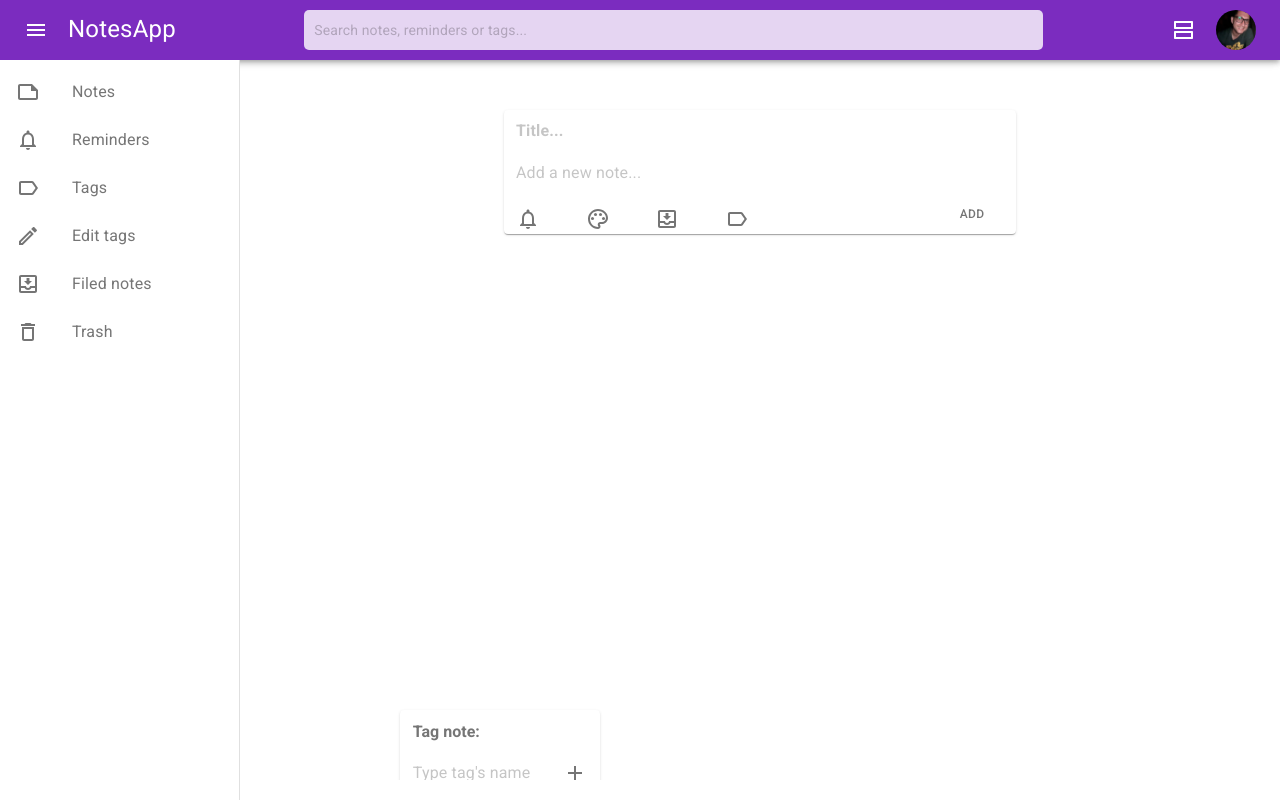
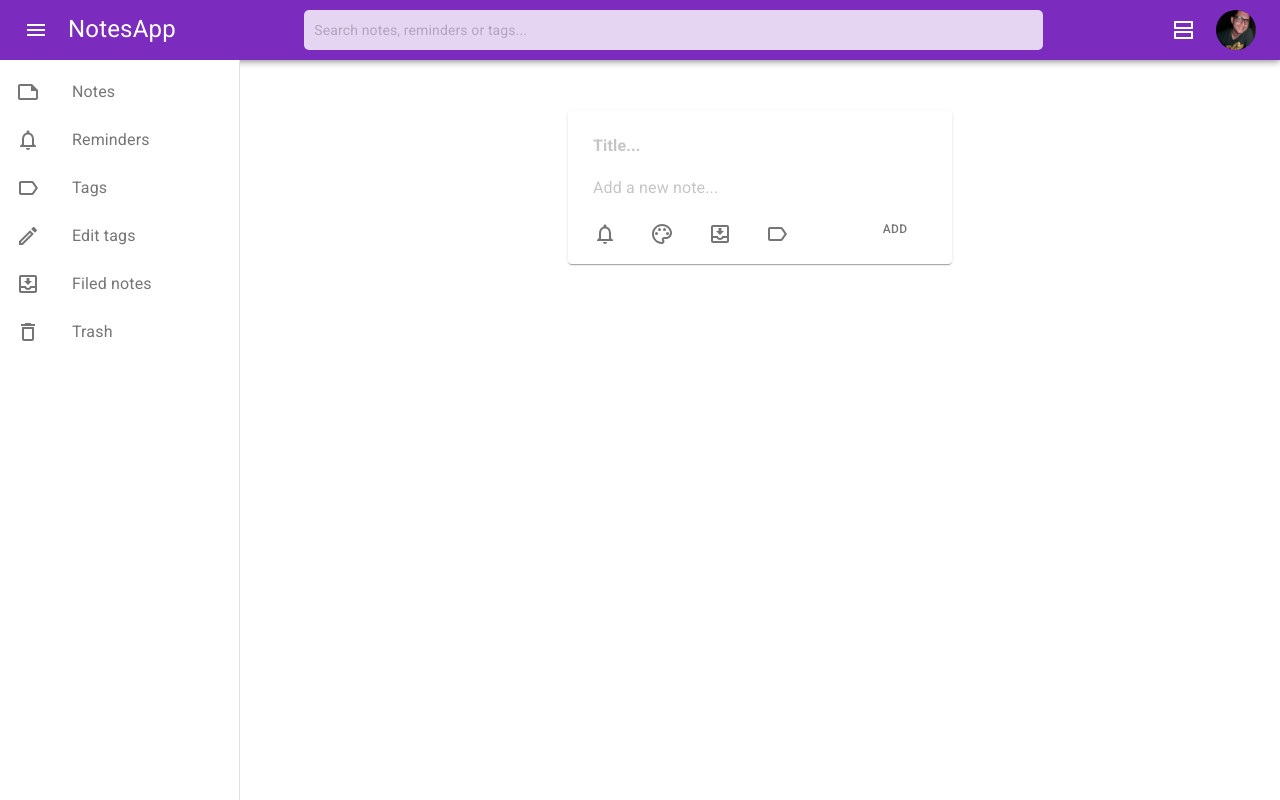
Before and after one commit to vjespinoza/NotesApp, a React (Create React App) app: page / in a window 1280 px wide. Built offline with nearby package versions, Linux system fonts and the light colour scheme.

Commit message:
refactor openFormHandler (part II)

```diff
--- a/src/components/CreateNote/CreateNote.js
+++ b/src/components/CreateNote/CreateNote.js
@@ -51,7 +51,9 @@ const CreateNote = ({
                 onChange={noteContent}
             ></InputBase>
             <div id="toggleFooterDisplay" className={classes.createNoteFooter}>
+                <div className={classes.innerWrap}>
                     <Footer
+                        notes={notes}
                         menuIcon={false}
                         originCreateNote={true}
                         closeFormHandler={closeFormHandler}
@@ -65,6 +67,7 @@ const CreateNote = ({
                         checked={checked}
                         setChecked={setChecked}
                     />
+                </div>
 
                 <Button
                     onClick={addNoteHandler}
--- a/src/components/CreateNote/style.js
+++ b/src/components/CreateNote/style.js
@@ -3,13 +3,12 @@ import { makeStyles } from "@material-ui/styles";
 const useStyles = makeStyles({
     createNoteWrapper: {
         display: "block",
-        // position: "relative",
-        // zIndex: 1,
-        width: "40vw",
+        overflow: "visible",
+        width: "30vw",
+        minWidth: "20rem",
         margin: "50px auto 70px auto",
-        padding: "5px 12px",
+        padding: "20px 25px",
         "&:focus-within": {
-            padding: "10px 12px",
             "& #toggleTitleDisplay": {
                 display: "flex",
             },
@@ -48,11 +47,15 @@ const useStyles = makeStyles({
         height: "1.9rem",
         marginTop: 10,
         padding: 0,
+        position: "relative",
     },
-
+    innerWrap: {
+        width: "50%",
+        minWidth: "12rem",
+    },
     closeCreateNote: {
         fontSize: 12,
-        marginLeft: "40%",
+        // marginLeft: "40%",
     },
 });
 
--- a/src/components/Footer/Footer.js
+++ b/src/components/Footer/Footer.js
@@ -22,6 +22,7 @@ import {
 } from "@material-ui/icons";
 
 const Footer = ({
+    notes,
     menuIcon,
     originNote,
     originCreateNote,
@@ -51,14 +52,32 @@ const Footer = ({
         const length = createNoteIcons.length;
         delete createNoteIcons[length - 1];
     }
+
     //Opens forms (Reminder, color, tags)
     const openFormHandler = (e) => {
-        const butonName = e.currentTarget.getAttribute("name");
+        const buttonName = e.currentTarget.getAttribute("name");
 
-        if (originNote === true) {
-            console.log("i come from Note", butonName);
-        } else if (originCreateNote === true) {
-            console.log("i come from CreateNote", butonName);
+        //With this same function I can set the positioning of the forms
+        //depending on 'origin'
+        if (originNote === true && buttonName === "alert") {
+            console.log(e.currentTarget.closest("#note1")); //Promising
+            console.log("i come from Note", buttonName);
+        } else if (originNote === true && buttonName === "color") {
+            console.log("i come from Note", buttonName);
+        } else if (originNote === true && buttonName === "archive") {
+            console.log("i come from Note", buttonName);
+        } else if (originNote === true && buttonName === "tag") {
+            console.log("i come from Note", buttonName);
+        }
+
+        if (originCreateNote === true && buttonName === "alert") {
+            console.log("i come from CreateNote", buttonName);
+        } else if (originCreateNote === true && buttonName === "color") {
+            console.log("i come from CreateNote", buttonName);
+        } else if (originCreateNote === true && buttonName === "archive") {
+            console.log("i come from CreateNote", buttonName);
+        } else if (originCreateNote === true && buttonName === "tag") {
+            console.log("i come from CreateNote", buttonName);
         }
     };
 
@@ -72,6 +91,7 @@ const Footer = ({
                             disableRipple={true}
                             className={classes.iconItem}
                             key={index}
+                            // id={`${icon.name}${index}`}
                             name={icon.name}
                             onClick={openFormHandler}
                         >
@@ -92,6 +112,7 @@ const Footer = ({
                 setNoteBgColor={setNoteBgColor}
             />
             <FormTag
+                notes={notes}
                 closeFormHandler={closeFormHandler}
                 tag={tag}
                 setTag={setTag}
--- a/src/components/Footer/style.js
+++ b/src/components/Footer/style.js
@@ -5,6 +5,7 @@ const useStyles = makeStyles({
         display: "flex",
         justifyContent: "flex-start",
         width: "100%",
+        // position: "relative",
     },
     createNoteIcons: {
         display: "flex",
--- a/src/components/FormTag/FormTag.js
+++ b/src/components/FormTag/FormTag.js
@@ -16,6 +16,7 @@ import {
 import AddOutlinedIcon from "@material-ui/icons/AddOutlined";
 
 const FormTags = ({
+    notes,
     tag,
     setTag,
     checked,
@@ -57,7 +58,7 @@ const FormTags = ({
         <Card
             id="formTag"
             className={classes.formTag}
-            onMouseLeave={closeFormHandler}
+            // onMouseLeave={closeFormHandler}
         >
             <Typography className={classes.formTitle} variant="h3">
                 Tag note:
--- a/src/components/FormTag/style.js
+++ b/src/components/FormTag/style.js
@@ -2,17 +2,17 @@ import { makeStyles } from "@material-ui/core";
 
 const useStyles = makeStyles({
     formTag: {
-        display: "flex",
+        // display: "flex",
+        display: "none",
         flexDirection: "column",
         width: "12.5rem",
         height: "fit-content",
         padding: "0.8rem",
         position: "absolute",
-        top: "calc(100% - 70px)",
-        left: "10rem",
-        "&:focus-whitin": {
-            background: "red",
-        },
+        zIndex: 10,
+        top: "100%",
+        left: "20px",
+        background: "purple",
     },
     formTitle: {
         textAlign: "left",
--- a/src/components/Note/Note.js
+++ b/src/components/Note/Note.js
@@ -126,15 +126,18 @@ const Note = ({
                     ></Chip>
                 ))}
             </Container>
+            <div className={classes.footerWrapper}>
                 <Container id="noteFooter" className={classes.noteFooter}>
                     <Footer
                         originNote={true}
+                        notes={notes}
                         tag={tag}
                         setTag={setTag}
                         checked={checked}
                         setChecked={setChecked}
                     />
                 </Container>
+            </div>
         </Card>
     );
 };
--- a/src/components/Note/style.js
+++ b/src/components/Note/style.js
@@ -9,12 +9,15 @@ const useStyles = makeStyles({
         padding: "15px 0px 40px 0",
         marginBottom: "1vw",
         position: "relative",
-        "&:hover": {
-            "& #noteFooter": {
-                bottom: -5,
-                transition: "bottom 200ms ease-in-out",
-            },
-        },
+        // "&:hover": {
+        //     "& #noteFooter": {
+        //         bottom: -5,
+        //         transform: "scale(1)",
+        //         transformOrigin: "left",
+        //         transition: "200ms ease-in-out",
+        //     },
+        // },
+        overflow: "visible",
     },
     noteTitle: {
         fontSize: 16,
@@ -28,11 +31,16 @@ const useStyles = makeStyles({
     alertBadge: {
         margin: "0.5rem 0.5rem 0 0",
     },
+    footerWrapper: {
+        overflow: "visible",
+    },
     noteFooter: {
         position: "absolute",
-        bottom: "-100%",
+        bottom: -5,
         left: 0,
-        transition: "bottom 200ms ease-in-out",
+        // transform: "scale(0)",
+        // transformOrigin: "left",
+        // transition: "200ms ease-in-out",
     },
 });
 
```
Also changed, not shown: 1 other file (tests, documents, lock files or other folders). Lines whose indentation alone changed are shown as unchanged.
